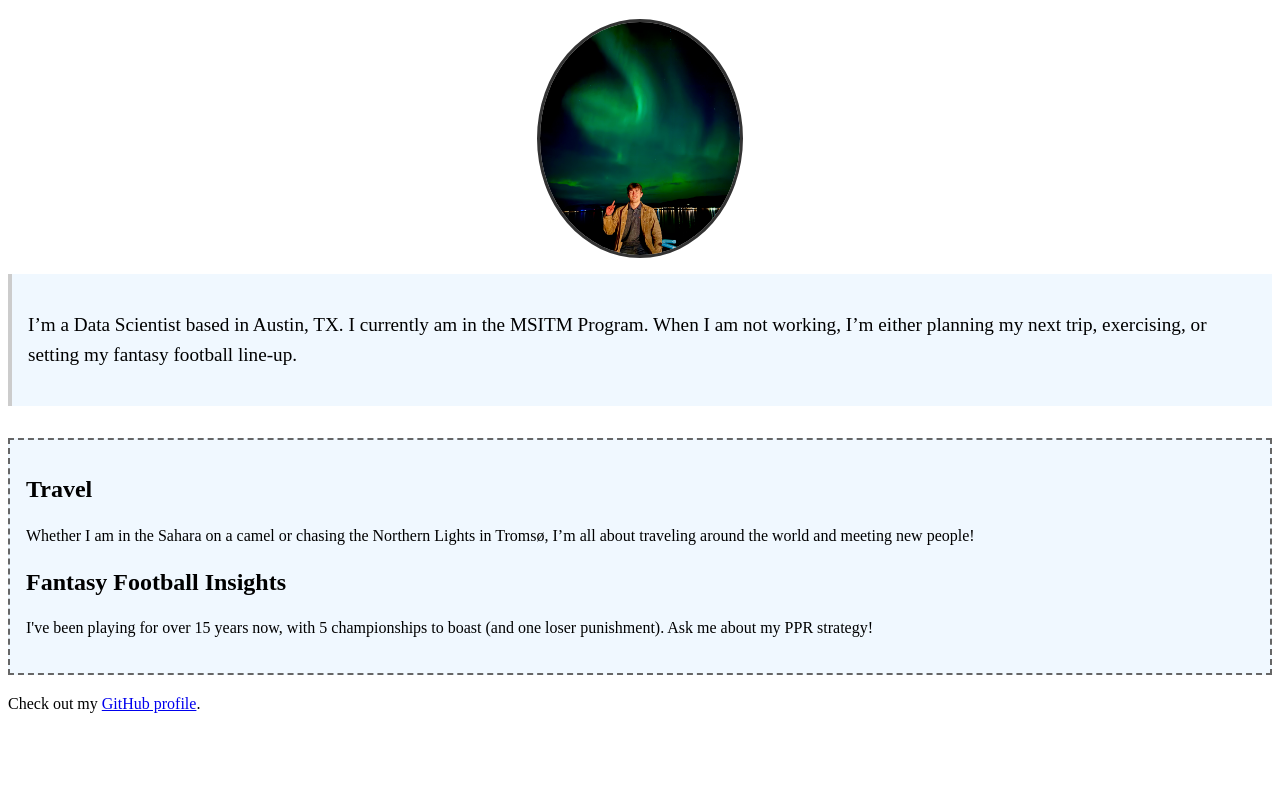
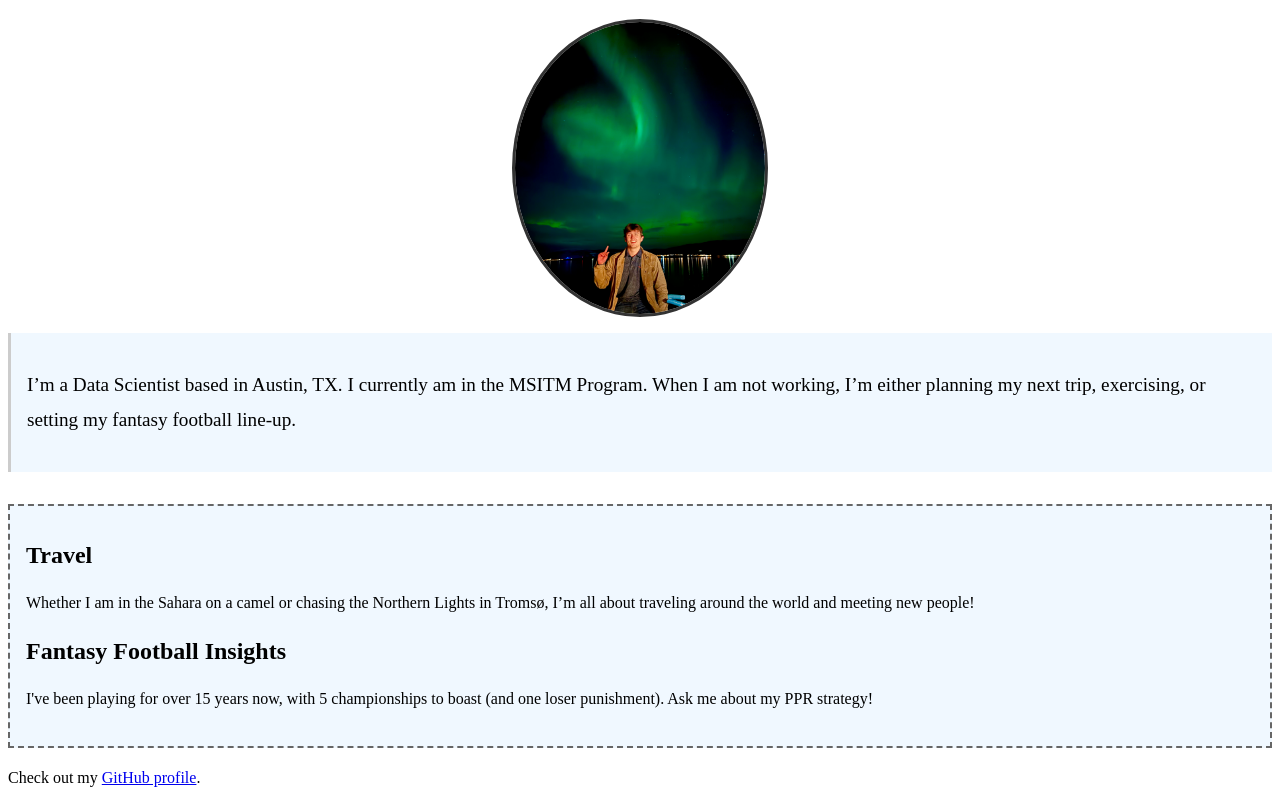
Before and after one commit to nspencer21/nspencer21.github.io, a plain HTML site: page index.html in a window 1280 px wide. Shown: the part 61-869 px from the top of the page. Before the commit the page ends 800 px from the top, so only its background shows below. Drawn offline with Linux system fonts and the light colour scheme.

Commit message:
Update stylesheet.css

```diff
--- a/stylesheet.css
+++ b/stylesheet.css
@@ -1,8 +1,8 @@
-p { line-height: 1.6; }
+p { line-height: 1.8; }
 
 .highlight {background: #f0f8ff;
   padding: 1rem;
-  border-left: 4px solid #ccc;
+  border-left: 3px solid #ccc;
 }
 
 #intro { font-size: 1.2rem; margin-bottom: 2rem; }
@@ -14,7 +14,7 @@ img { border: 2px solid #333; width: 200px; }
 #me-photo {
   display: block;
   margin: 1rem auto;
-  width: 200px;
+  width: 250px;
   border-radius: 50%;
   border: 3px solid #333;
 }
```
